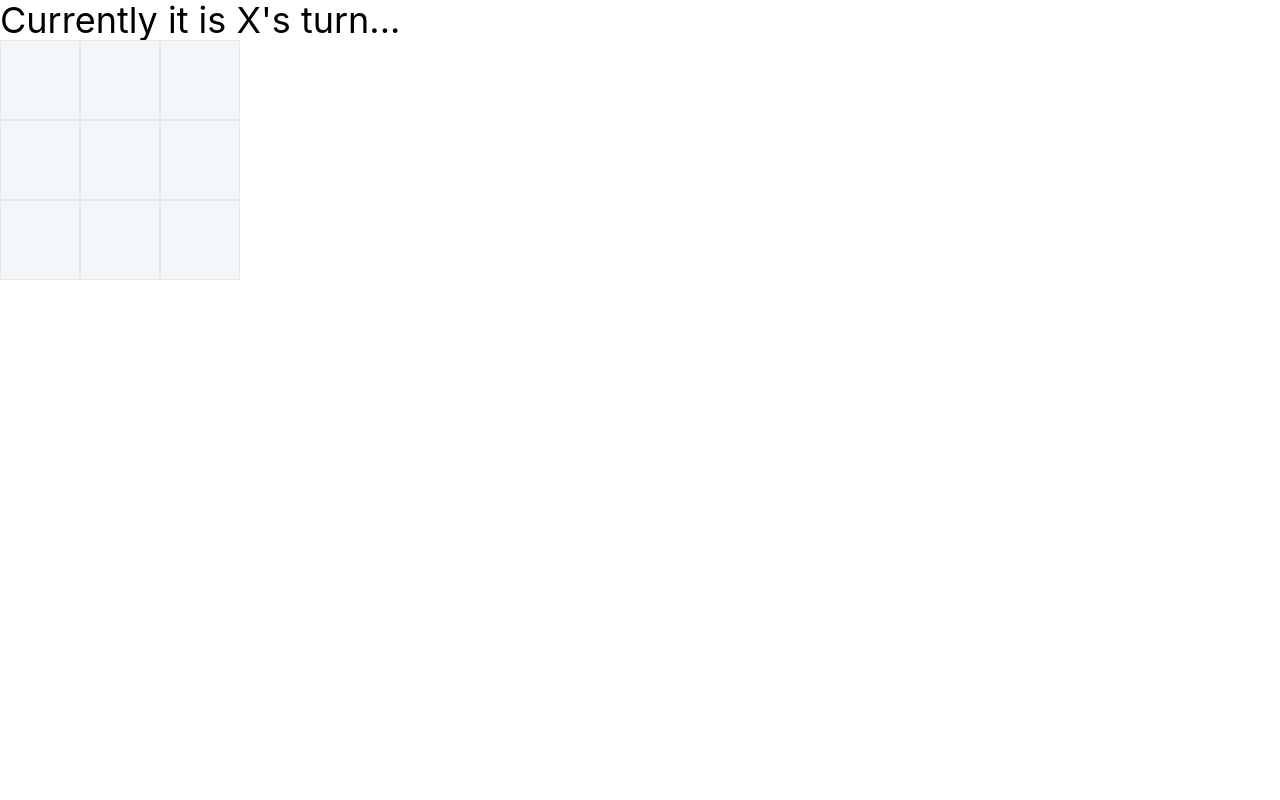
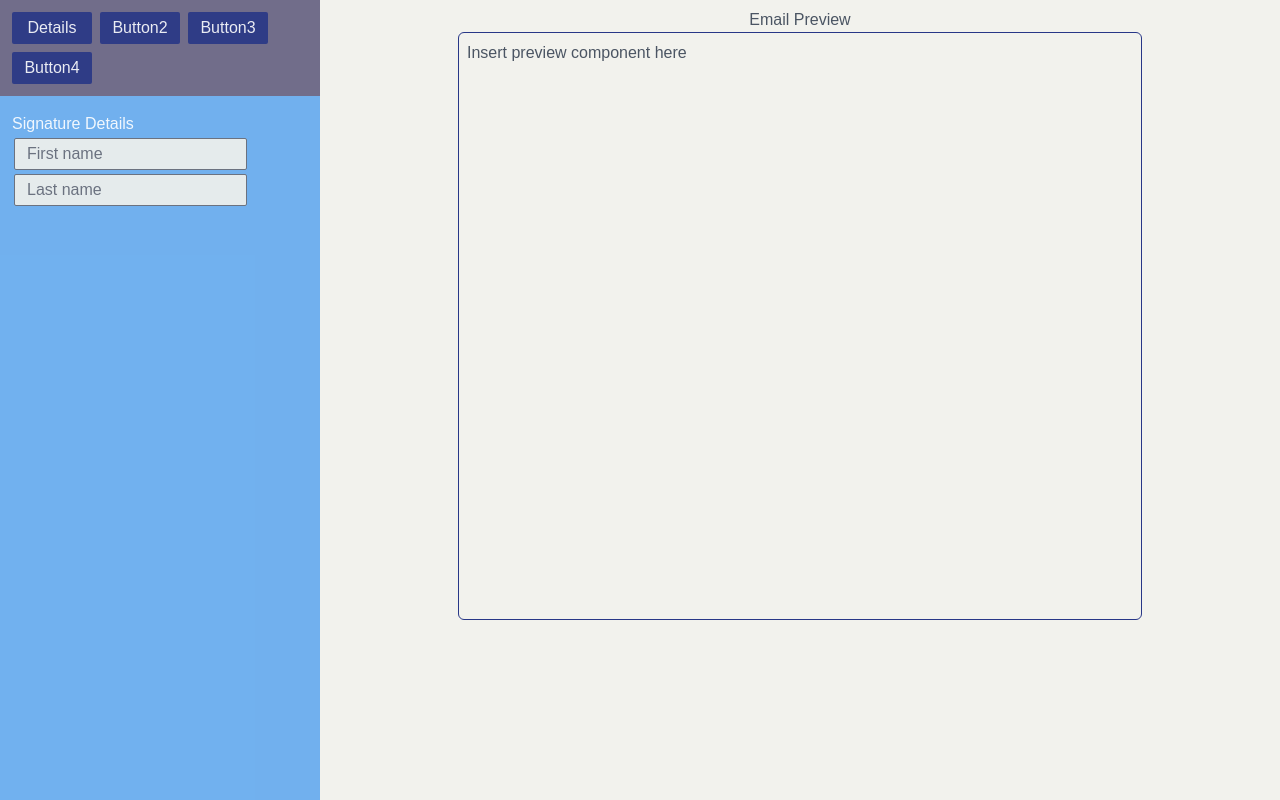
Before and after one commit to mattemoore/signitto, a React (Create React App) app: page / in a window 1280 px wide. Built offline with nearby package versions, Linux system fonts and the light colour scheme.

Commit message:
basic layout and styling

```diff
--- a/package.json
+++ b/package.json
@@ -38,6 +38,7 @@
     ]
   },
   "devDependencies": {
+    "@tailwindcss/forms": "^0.5.3",
     "@typescript-eslint/eslint-plugin": "^5.52.0",
     "eslint": "^8.34.0",
     "eslint-config-prettier": "^8.6.0",
--- a/src/App.css
+++ b/src/App.css
@@ -2,41 +2,5 @@
 @tailwind components;
 @tailwind utilities;
 
-.App {
-  text-align: center;
-}
-
-.App-logo {
-  height: 40vmin;
-  pointer-events: none;
-}
-
-@media (prefers-reduced-motion: no-preference) {
-  .App-logo {
-    animation: App-logo-spin infinite 20s linear;
-  }
-}
-
-.App-header {
-  background-color: #282c34;
-  min-height: 100vh;
-  display: flex;
-  flex-direction: column;
-  align-items: center;
-  justify-content: center;
-  font-size: calc(10px + 2vmin);
-  color: white;
-}
-
-.App-link {
-  color: #61dafb;
-}
-
-@keyframes App-logo-spin {
-  from {
-    transform: rotate(0deg);
-  }
-  to {
-    transform: rotate(360deg);
-  }
-}
+/* Add custom font */
+@import url('https://fonts.googleapis.com/css2?family=Quicksand:wght@400;500&display=swap');
--- a/src/App.tsx
+++ b/src/App.tsx
@@ -1,148 +1,75 @@
-import React, { useState } from 'react';
+import React from 'react';
 import './App.css';
 
 function App(): JSX.Element {
-  const [squares, setSquares] = useState<Array<string | null>>(
-    Array<string | null>(9).fill(null)
-  );
-  const [xTurn, setXTurn] = useState<boolean>(true);
-  let status = "X's turn...";
-  const winner = calculateWinner(squares);
-  if (winner != null) {
-    status = 'Winner is: ' + winner;
-  } else {
-    status = 'Currently it is ' + (xTurn ? 'X' : '0') + "'s turn...";
-  }
-
-  function handleSquareClick(index: number): void {
-    if (squares[index] != null || calculateWinner(squares) != null) return;
-    const currentSquares: Array<string | null> = squares.slice();
-    let flag = 'X';
-    if (!xTurn) flag = 'O';
-    currentSquares[index] = flag;
-    setSquares(currentSquares);
-    setXTurn(!xTurn);
-  }
-
   return (
     <>
-      <div className="text-4xl">{status}</div>
-      <div className="flex flex-row">
-        <Square
-          label={squares[0]}
-          index={0}
-          onSquareClick={() => {
-            handleSquareClick(0);
-          }}
-        />
-        <Square
-          label={squares[1]}
-          index={1}
-          onSquareClick={() => {
-            handleSquareClick(1);
-          }}
-        />
-        <Square
-          label={squares[2]}
-          index={2}
-          onSquareClick={() => {
-            handleSquareClick(2);
-          }}
-        />
-      </div>
-      <div className="flex flex-row">
-        <Square
-          label={squares[3]}
-          index={3}
-          onSquareClick={() => {
-            handleSquareClick(3);
-          }}
-        />
-        <Square
-          label={squares[4]}
-          index={4}
-          onSquareClick={() => {
-            handleSquareClick(4);
-          }}
-        />
-        <Square
-          label={squares[5]}
-          index={5}
-          onSquareClick={() => {
-            handleSquareClick(5);
-          }}
-        />
-      </div>
-      <div className="flex flex-row">
-        <Square
-          label={squares[6]}
-          index={6}
-          onSquareClick={() => {
-            handleSquareClick(6);
-          }}
-        />
-        <Square
-          label={squares[7]}
-          index={7}
-          onSquareClick={() => {
-            handleSquareClick(7);
-          }}
-        />
-        <Square
-          label={squares[8]}
-          index={8}
-          onSquareClick={() => {
-            handleSquareClick(8);
-          }}
-        />
+      <div
+        id="appWrapper"
+        className="flex flex-col md:flex-row font-quicksand text-gray-600"
+      >
+        <div
+          id="signatureCreator"
+          className="flex flex-col md:h-screen md:w-1/4 bg-primary/90"
+        >
+          {/* Switch to UIHeadless tabs */}
+          <div
+            id="signatureCreatorMenu"
+            className="flex flex-row flex-wrap bg-dark-accent/90 p-2"
+          >
+            <div className=" bg-dark-shade/90 text-white/90 rounded-sm p-1 m-1 w-20 text-center hover:bg-dark-shade/70 focus:bg-dark-shade/70 cursor-pointer">
+              Details
+            </div>
+            <div className="bg-dark-shade/90 text-white/90 rounded-sm p-1 m-1 w-20 text-center hover:bg-dark-shade/70 focus:bg-dark-shade/70 cursor-pointer">
+              Button2
+            </div>
+            <div className="bg-dark-shade/90 text-white/90 rounded-sm p-1 m-1 w-20 text-center hover:bg-dark-shade/70 focus:bg-dark-shade/70 cursor-pointer">
+              Button3
+            </div>
+            <div className="bg-dark-shade/90 text-white/90 rounded-sm p-1 m-1 w-20 text-center hover:bg-dark-shade/70 focus:bg-dark-shade/70 cursor-pointer">
+              Button4
+            </div>
+          </div>
+          <div id="signatureCreatorSettings" className="px-3 py-4">
+            <div id="signatureDetails" className="flex flex-col">
+              <div className=" text-white/90 font-medium">
+                Signature Details
+              </div>
+              <div>
+                {/* Make draggable list: https://github.com/atlassian/react-beautiful-dnd */}
+                <input
+                  type="text"
+                  id="firstName"
+                  placeholder="First name"
+                  spellCheck="false"
+                  className="bg-light-shade/90 rounded-sm h-8 m-0.5"
+                />
+                <input
+                  type="text"
+                  id="lastName"
+                  placeholder="Last name"
+                  spellCheck="false"
+                  className="bg-light-shade/90 rounded-sm h-8 m-0.5"
+                />
+              </div>
+            </div>
+          </div>
+        </div>
+        <div
+          id="signaturePreview"
+          className="flex flex-col items-center md:h-screen md:w-3/4 bg-light-shade py-2 px-6"
+        >
+          <div className="font-quicksand text-center w-full font-medium">
+            Email Preview
+          </div>
+          <div className="h-3/4 w-3/4 rounded-md border border-dark-shade p-2">
+            <div className="">
+              <div>Insert preview component here</div>
+            </div>
+          </div>
+        </div>
       </div>
     </>
   );
 }
-
-function Square({
-  index,
-  label,
-  onSquareClick: handleSquareClick
-}: SquareProps): JSX.Element {
-  return (
-    <button
-      className="text-2xl bg-slate-100/80 w-20 h-20 border"
-      onClick={handleSquareClick}
-    >
-      {label}
-    </button>
-  );
-}
-
-interface SquareProps {
-  label: string | null;
-  index: number;
-  onSquareClick: (e: React.MouseEvent<HTMLButtonElement>) => void;
-}
-
-function calculateWinner(squares: Array<string | null>): string | null {
-  const lines = [
-    [0, 1, 2],
-    [3, 4, 5],
-    [6, 7, 8],
-    [0, 3, 6],
-    [1, 4, 7],
-    [2, 5, 8],
-    [0, 4, 8],
-    [2, 4, 6]
-  ];
-  for (let i = 0; i < lines.length; i++) {
-    const [a, b, c] = lines[i];
-    if (
-      Boolean(squares[a]) &&
-      squares[a] === squares[b] &&
-      squares[a] === squares[c]
-    ) {
-      return squares[a];
-    }
-  }
-  return null;
-}
-
 export default App;
--- a/tailwind.config.js
+++ b/tailwind.config.js
@@ -2,7 +2,18 @@
 module.exports = {
   content: ['./src/**/*.{js,jsx,ts,tsx}'],
   theme: {
-    extend: {},
+    extend: {
+      colors: {
+        primary: '#62A8ED',
+        'light-accent': '#A3A8A2',
+        'dark-accent': '#726780',
+        'light-shade': '#F2F2ED',
+        'dark-shade': '#283787'
+      },
+      fontFamily: {
+        quicksand: ['quicksand', 'sans-serif']
+      }
+    }
   },
-  plugins: [],
-}
+  plugins: [require('@tailwindcss/forms')]
+};
```
Also changed, not shown: 1 other file (tests, documents, lock files or other folders).
